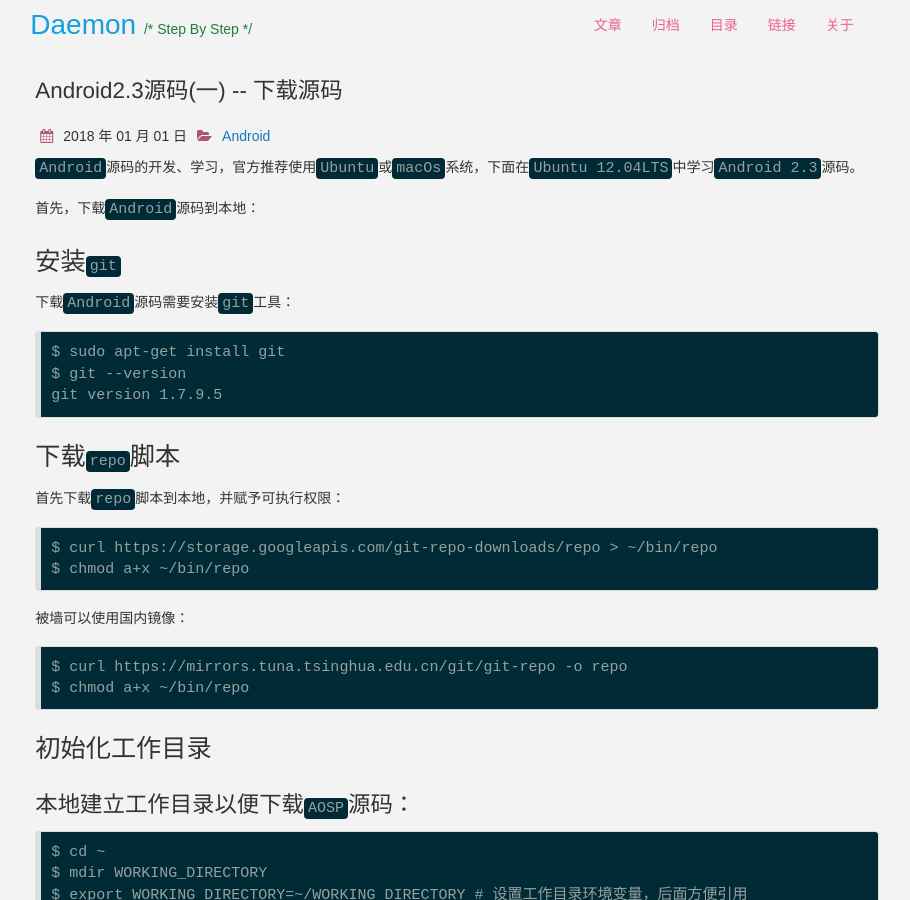
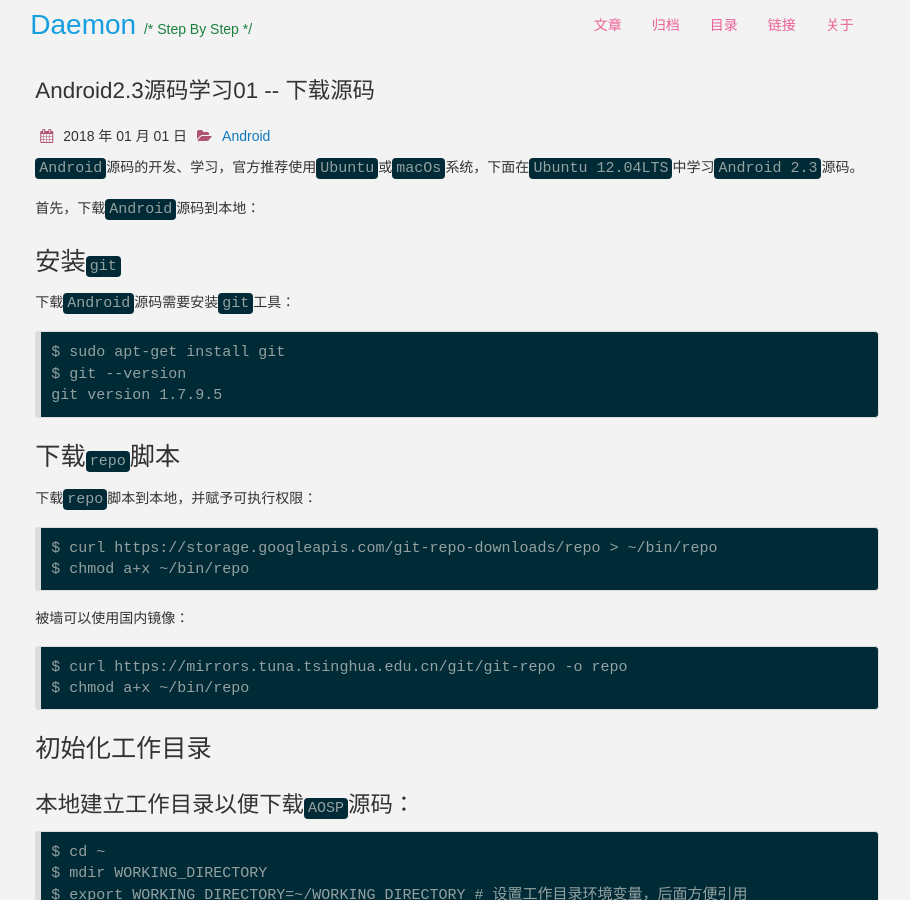
Before and after one commit to daemon369/daemon369.github.io, a Jekyll site: the page built from _posts/2018-01-01-01-aosp-2.3-1-001-download-source.md, in a window 1280 px wide and 900 px high. Shown: the whole window, without its empty margins (183-1093 px from the left). Built offline with Jekyll 4.4.1, drawn with Linux system fonts in a browser that asks for light colours; nearby versions of some CDN libraries; comment, search, counter and statistics services are not loaded.

Commit message:
download aosp

```diff
--- a/_posts/2018-01-01-01-aosp-2.3-1-001-download-source.md
+++ b/_posts/2018-01-01-01-aosp-2.3-1-001-download-source.md
@@ -2,7 +2,7 @@
 layout: post
 keywords: Android
 description: learn Android2.3 source code on ubuntu12.04LTS
-title: "Android2.3源码(一) -- 下载源码"
+title: "Android2.3源码学习01 -- 下载源码"
 categories: [Android]
 tags: [Android, AOSP, Ubuntu]
 group: Android
@@ -26,7 +26,7 @@ date: 2018-01-01 19:43:00
 
 # 下载`repo`脚本
 
-首先下载`repo`脚本到本地，并赋予可执行权限：
+下载`repo`脚本到本地，并赋予可执行权限：
 
     $ curl https://storage.googleapis.com/git-repo-downloads/repo > ~/bin/repo
     $ chmod a+x ~/bin/repo
```
